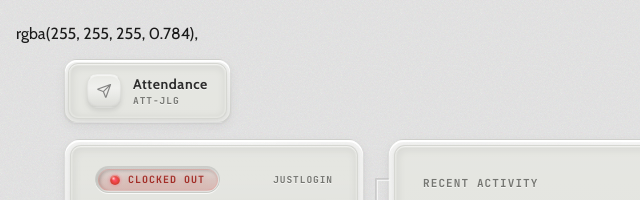
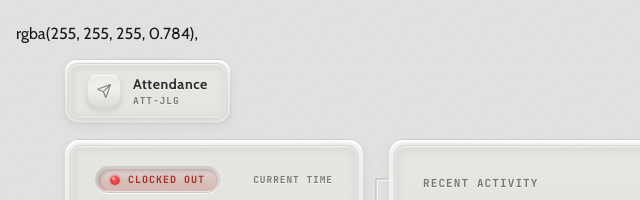
Before and after one commit to alexandephilia/Garry-Alexander-Time-Recording-System-, a website: page public/index.html in a window 1280 px wide. Shown: the top 200 px of the page, 16-656 px from the left. Drawn offline with nearby package versions, Linux system fonts and the light colour scheme; no server answers; a web font is replaced by a local one.

Commit message:
Update index.html

```diff
--- a/public/index.html
+++ b/public/index.html
@@ -61,7 +61,7 @@
                         <div id="statusIndicator" class="status-dot"></div>
                         <span id="statusText" class="status-label">Loading...</span>
                     </div>
-                    <span class="control-label">JustLogin</span>
+                    <span class="control-label">Current Time</span>
                 </div>
                 <div class="lcd-screen">
                     <div class="live-clock-row">
```
